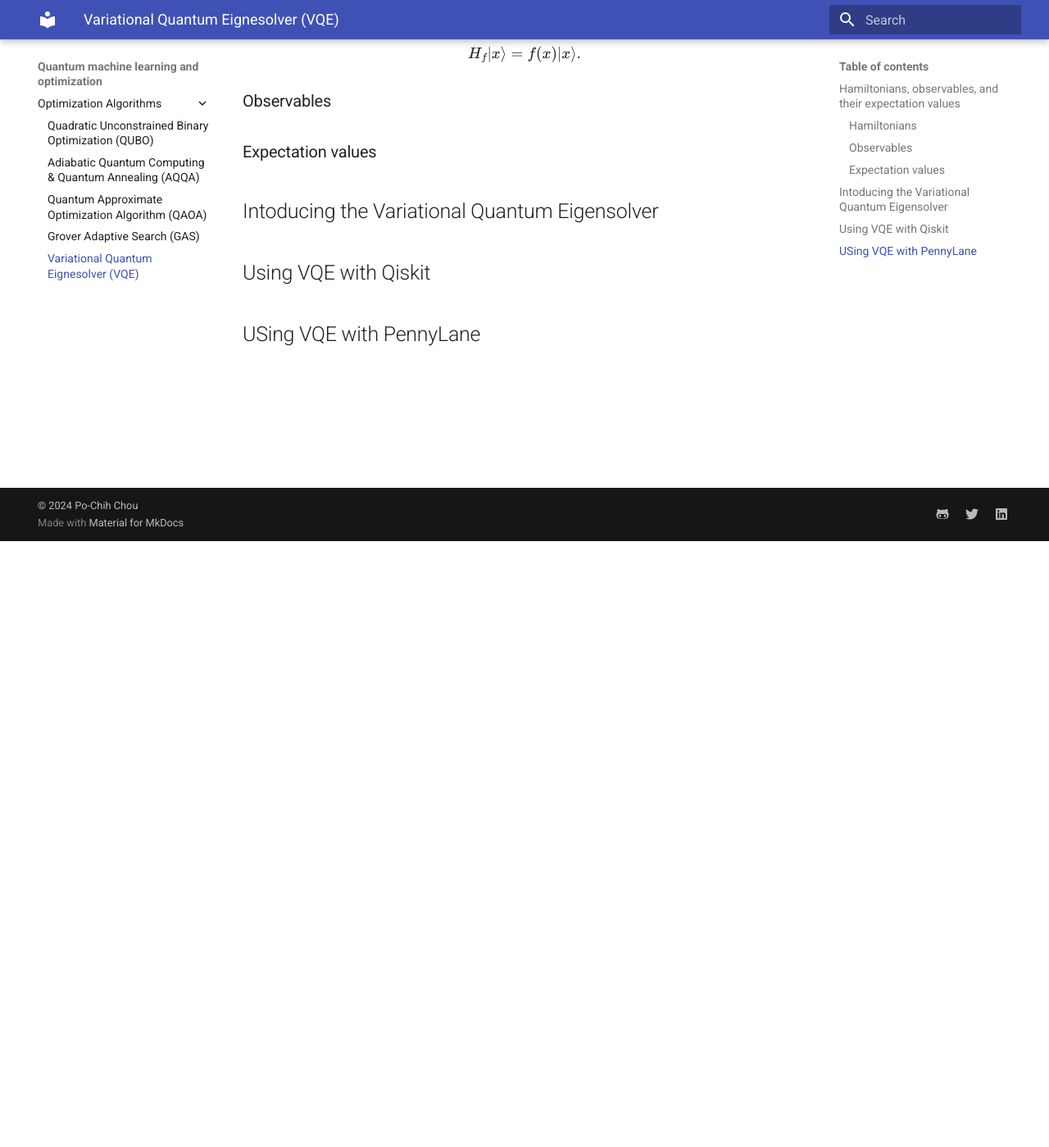
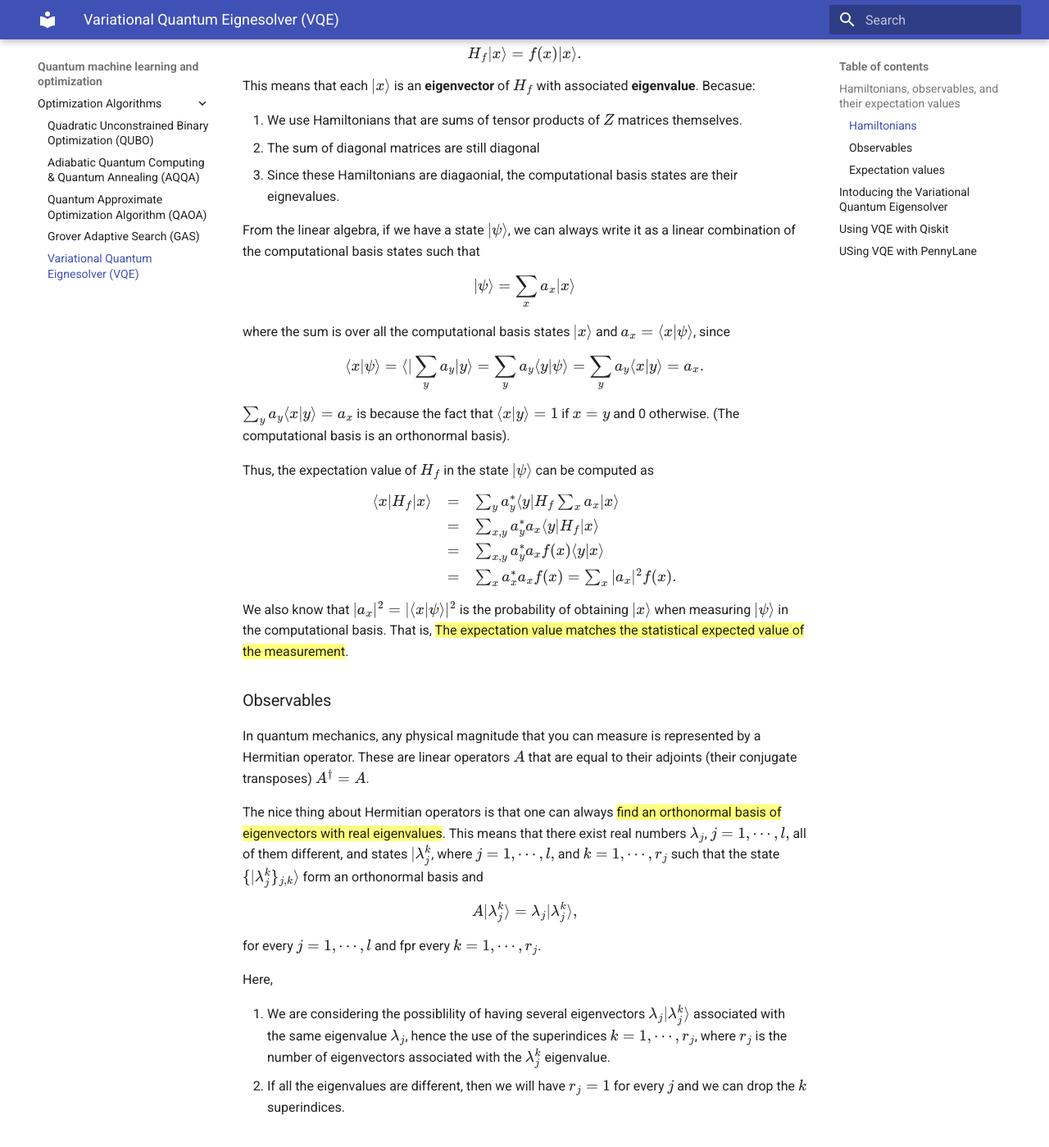
Before and after one commit to pcchouCR97/Understanding-Cryptography-by-Christof-Paar, an MkDocs documentation site: the page built from docs/QuantumOpt/VQE.md, in a window 1280 px wide and 1400 px high, scrolled down 740 px. Shown: the whole window at 82% size. Built offline with MkDocs 1.6.1 and Material for MkDocs 9.7.7, drawn with Linux system fonts in a browser that asks for light colours; formulas are drawn with MathJax 3; some of the changed text lies outside the part shown.

Commit message:
20250106_1

```diff
--- a/docs/QuantumOpt/VQE.md
+++ b/docs/QuantumOpt/VQE.md
@@ -9,19 +9,65 @@ The Variational Quantum Eigensolver (VQE), which can be seen as a generalization
 From QUBO, we know that we can start with a function $f$ that assigns real numbers to binary strings of a certain length $n$, and we try to find a binary string $x$ with minimum cost $f(x)$. To perform this algorithm, we then define a Hamiltonian $H_{f}$ such that
 
 $$
-\langle x|H| \rangle = f(x)
+\langle x|H|x \rangle = f(x)
 $$
 
-holds for every binary string $x$ of length $x$. Then, we can solve the optimal value by finding a ground state of $H_{f}$. That is, a state $\lvert \psi \rangle$ such that the expectation value $\langle x|H_{f}| \rangle = f(x)$ is minimum.
+holds for every binary string $x$ of length $x$. Then, we can solve the optimal value by finding a ground state of $H_{f}$. That is, a state $\lvert \psi \rangle$ such that the expectation value $\langle x|H_{f}| x \rangle = f(x)$ is minimum.
 
-now we introduce a new property of the Hamiltonian, For every computational basis state $\lvert x \rangle$, it holds that
+Then we introduce a new property of the Hamiltonian, For every computational basis state $\lvert x \rangle$, it holds that
 
 $$
 H_{f}\lvert x \rangle = f(x)\lvert x \rangle.
 $$
 
+This means that each $\lvert x \rangle$ is an **eigenvector** of $H_{f}$ with associated **eigenvalue**. Becasue:
+
+1. We use Hamiltonians that are sums of tensor products of $Z$ matrices themselves.
+2. The sum of diagonal matrices are still diagonal
+3. Since these Hamiltonians are diagaonial, the computational basis states are their eignevalues.
+
+From the linear algebra, if we have a state $\lvert \psi \rangle$, we can always write it as a linear combination of the computational basis states such that
+
+$$
+\lvert \psi \rangle = \sum_{x} a_{x} \lvert x \rangle
+$$
+
+where the sum is over all the computational basis states $\lvert x \rangle$ and $a_{x} = \langle x | \psi \rangle$, since
+
+$$
+\langle x | \psi \rangle = \langle | \sum_{y} a_{y} \lvert y \rangle = \sum_{y} a_{y} \langle y | \psi \rangle = \sum_{y} a_{y} \langle x | y \rangle = a_{x}.
+$$
+
+$\sum_{y} a_{y} \langle x | y \rangle = a_{x}$ is because the fact that $\langle x | y \rangle = 1$  if $x = y$ and 0 otherwise. (The computational basis is an orthonormal basis).
+
+Thus, the expectation value of $H_{f}$ in the state $\lvert \psi \rangle$ can be computed as
+
+$$
+\begin{array}{lll}
+\langle x | H_{f} | x \rangle & = & \sum_{y} a^{*}_{y} \langle y | H_{f} \sum_{x} a_{x} | x \rangle\\
+ & = & \sum_{x,y} a^{*}_{y} a_{x} \langle y | H_{f} | x \rangle\\
+ & = & \sum_{x,y} a^{*}_{y} a_{x} f(x) \langle y | x \rangle \\
+ & = & \sum_{x} a_{x}^{*} a_{x} f(x) = \sum_{x} |a_x|^{2} f(x).
+\end{array}
+$$
+
+We also know that $|a_x|^{2} = |\langle x | \psi \rangle|^{2}$ is the probability of obtaining $|x\rangle$ when measuring $\lvert \psi \rangle$ in the computational basis. That is, {==The expectation value matches the statistical expected value of the measurement==}.
+
 ### Observables
+In quantum mechanics, any physical magnitude that you can measure is represented by a Hermitian operator. These are linear operators $A$ that are equal to their adjoints (their conjugate transposes) $A^{\dagger} = A$.
 
+The nice thing about Hermitian operators is that one can always {==find an orthonormal basis of eigenvectors with real eigenvalues==}. This means that there exist real numbers $\lambda_j$, $j = 1, \cdots, l,$ all of them different, and states $\lvert \lambda_{j}^{k}$, where $j = 1, \cdots, l,$ and $k = 1, \cdots, r_j$ such that the state $\{\lvert \lambda_{j}^{k}\}_{j,k} \rangle$ form an orthonormal basis and
+
+$$
+A \lvert \lambda_{j}^{k} \rangle = \lambda_{j} \lvert \lambda_{j}^{k} \rangle,
+$$
+
+for every $j = 1, \cdots, l$ and fpr every $k = 1, \cdots, r_{j}$.
+
+Here,
+
+1. We are considering the possiblility of having several eigenvectors $\lambda_{j} \lvert \lambda_{j}^{k} \rangle$ associated with the same eigenvalue $\lambda_{j}$, hence the use of the superindices $k = 1, \cdots, r_{j}$, where $r_j$ is the number of eigenvectors associated with the $\lambda_{j}^{k}$ eigenvalue.
+2. If all the eigenvalues are different, then we will have $r_{j} = 1$ for every $j$ and we can drop the $k$ superindices.
 
 ### Expectation values
 
```
